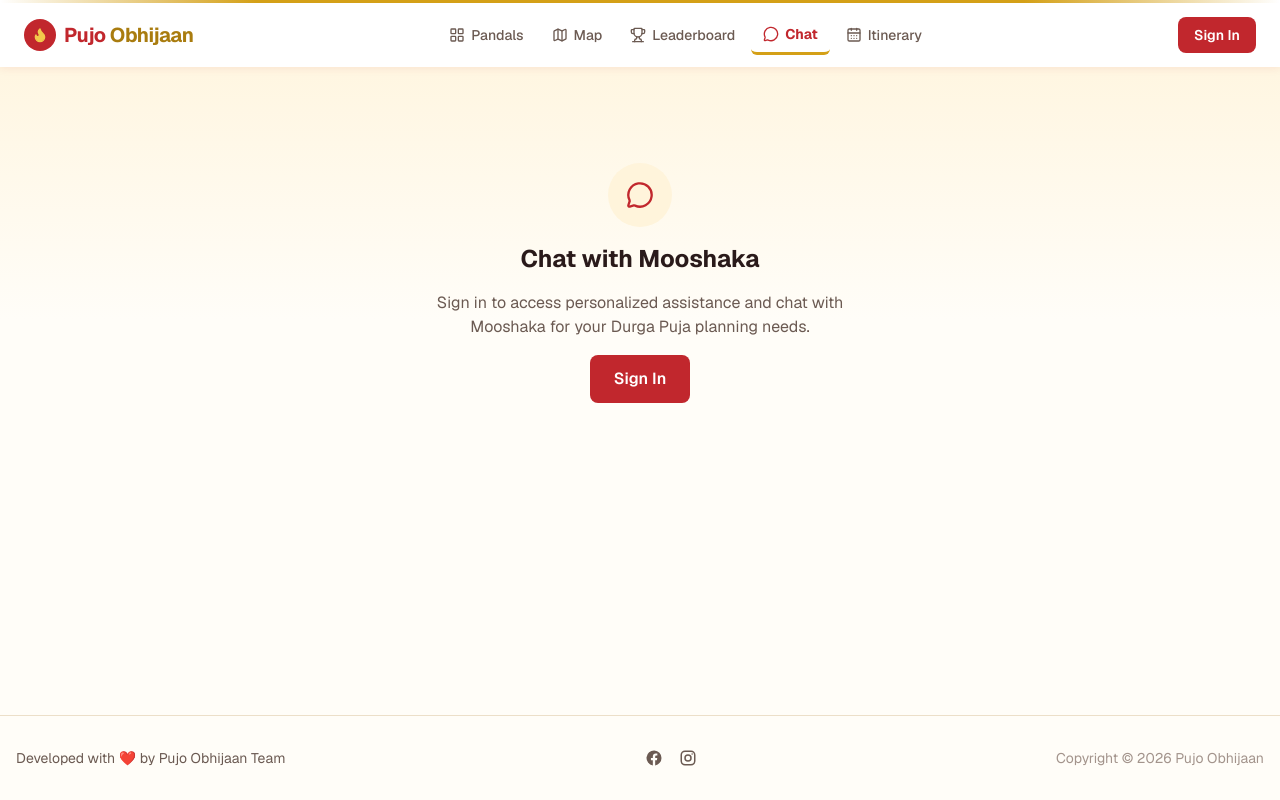
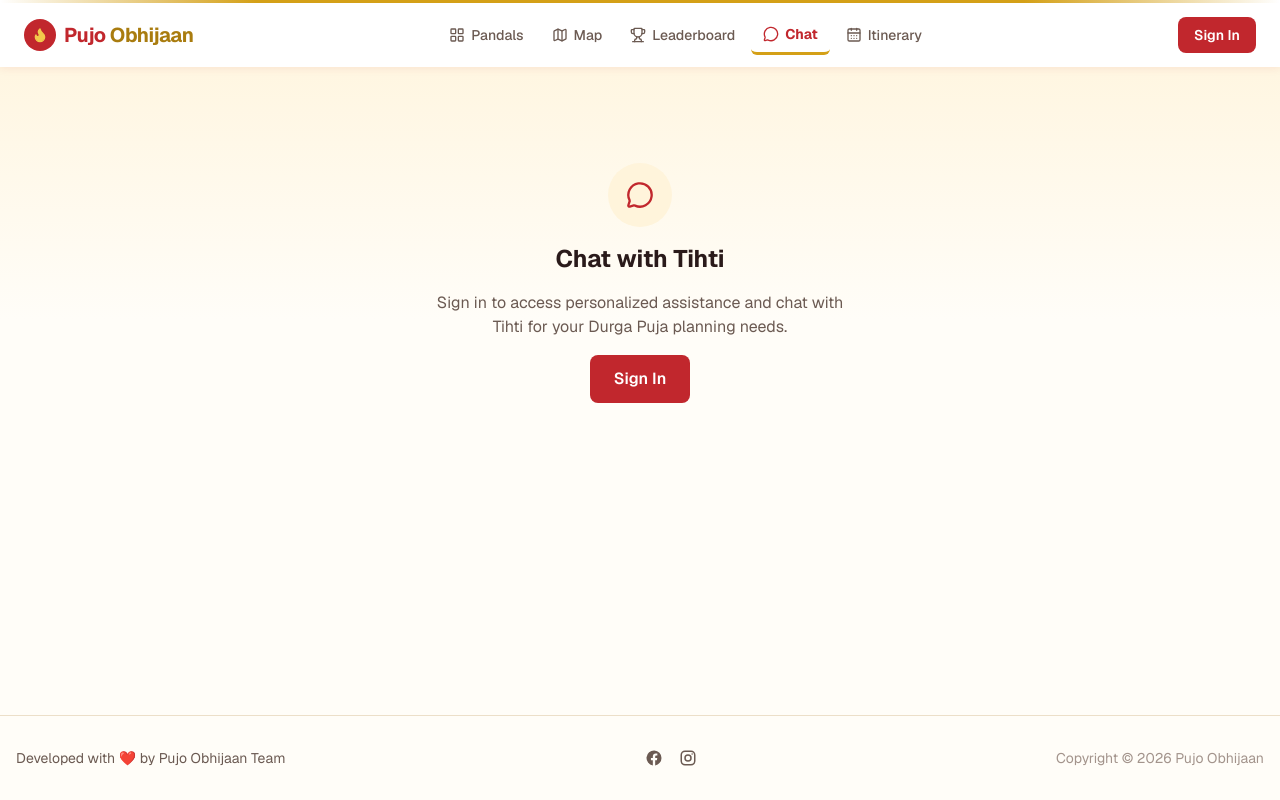
Before and after one commit to prajjwalnag/pujoobvijaan, a Next.js app in the folder web/: page /chat in a window 1280 px wide. Built offline with nearby package versions, Linux system fonts and the light colour scheme.

Commit message:
Rename chat assistant to Tihti

```diff
--- a/web/src/app/chat/page.tsx
+++ b/web/src/app/chat/page.tsx
@@ -5,8 +5,8 @@ export default function ChatPage() {
   return (
     <AuthGate
       icon={MessageCircle}
-      title="Chat with Mooshaka"
-      description="Sign in to access personalized assistance and chat with Mooshaka for your Durga Puja planning needs."
+      title="Chat with Tihti"
+      description="Sign in to access personalized assistance and chat with Tihti for your Durga Puja planning needs."
     />
   );
 }
```
